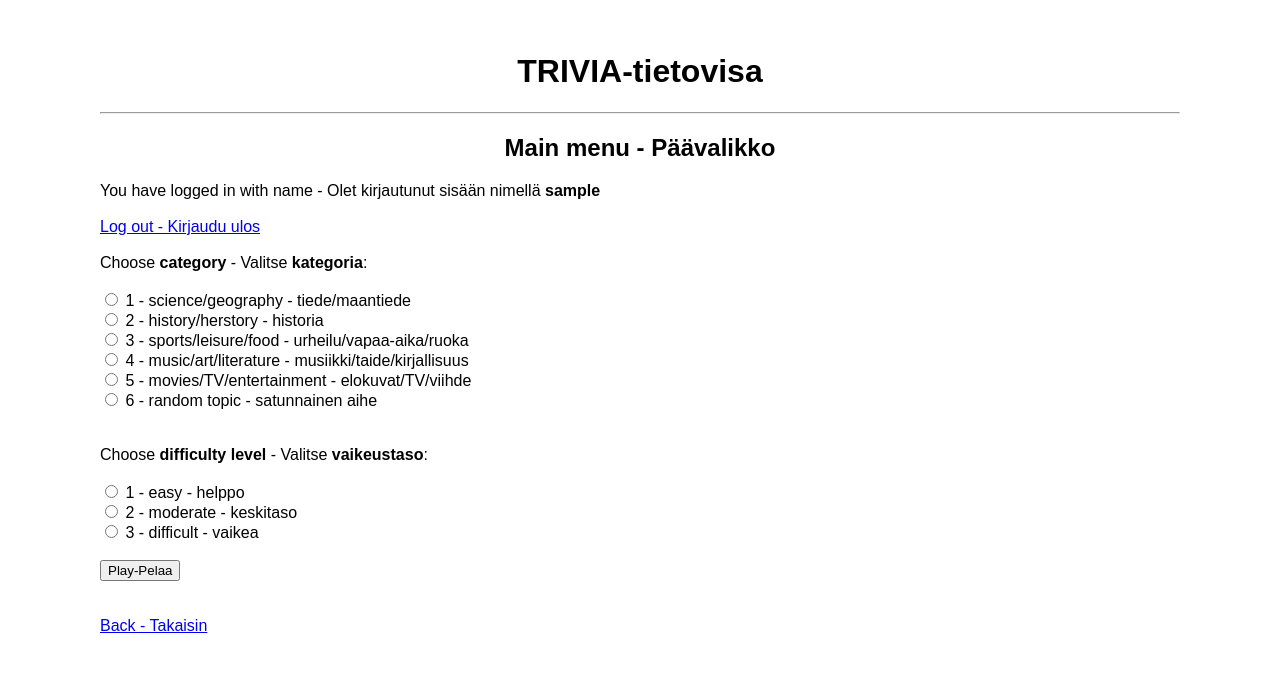
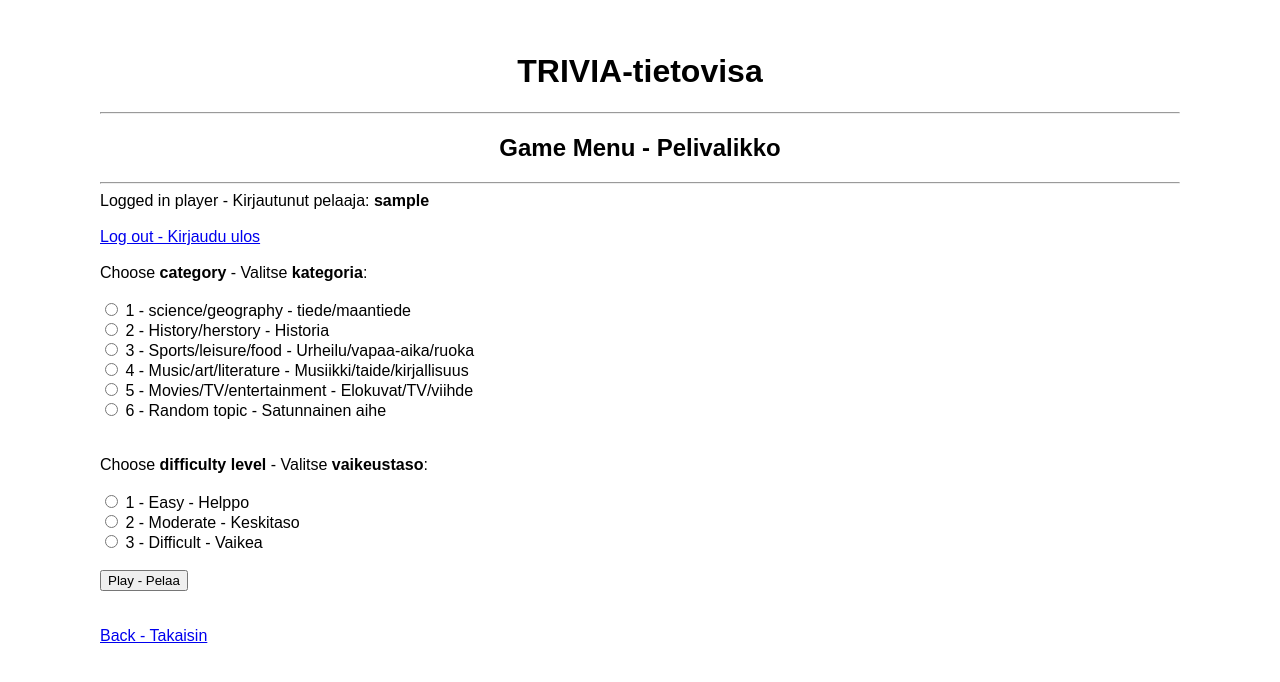
Before and after one commit to a-bzzzz/trivia, a Flask app: page /menu in a window 1280 px wide. Shown: the top 682 px of the page. Run offline with Flask 3, Linux system fonts and the light colour scheme; the visitor is signed in with stand-in values (Sample User, id 1).

Commit message:
menu.html: small fixes, not functional

```diff
--- a/templates/menu.html
+++ b/templates/menu.html
@@ -2,10 +2,11 @@
 {% extends "layout.html" %}
 {% block content %}
 
-<h2>Main menu - Päävalikko</h2>
+<h2>Game Menu - Pelivalikko</h2>
 
+<hr>
 {% if session.user_id %}
-You have logged in with name - Olet kirjautunut sisään nimellä <b>{{ session.user_name }}</b><br>
+Logged in player - Kirjautunut pelaaja: <b>{{ session.user_name }}</b><br>
 <br>
 <a href="/logout">Log out - Kirjaudu ulos</a>
 {% else %}
@@ -18,20 +19,20 @@ You have not logged in - Et ole kirjautunut sisään: <a href="/login">Log in -
 Choose <b>category</b> - Valitse <b>kategoria</b>:<br>
 <br>
 <input type="radio" name="cat" value=1 required="required"> 1 - science/geography - tiede/maantiede<br>
-<input type="radio" name="cat" value=2> 2 - history/herstory          - historia<br>
-<input type="radio" name="cat" value=3> 3 - sports/leisure/food       - urheilu/vapaa-aika/ruoka<br>
-<input type="radio" name="cat" value=4> 4 - music/art/literature      - musiikki/taide/kirjallisuus<br>
-<input type="radio" name="cat" value=5> 5 - movies/TV/entertainment   - elokuvat/TV/viihde<br>
-<input type="radio" name="cat" value=6> 6 - random topic              - satunnainen aihe<br>
+<input type="radio" name="cat" value=2> 2 - History/herstory          - Historia<br>
+<input type="radio" name="cat" value=3> 3 - Sports/leisure/food       - Urheilu/vapaa-aika/ruoka<br>
+<input type="radio" name="cat" value=4> 4 - Music/art/literature      - Musiikki/taide/kirjallisuus<br>
+<input type="radio" name="cat" value=5> 5 - Movies/TV/entertainment   - Elokuvat/TV/viihde<br>
+<input type="radio" name="cat" value=6> 6 - Random topic              - Satunnainen aihe<br>
 <br>
 <br>
 Choose <b>difficulty level</b> - Valitse <b>vaikeustaso</b>:<br>
 <br>
-<input type="radio" name="lev" value=1 required="required"> 1 - easy - helppo<br>
-<input type="radio" name="lev" value=2> 2 - moderate  - keskitaso<br>
-<input type="radio" name="lev" value=3> 3 - difficult - vaikea<br>
+<input type="radio" name="lev" value=1 required="required"> 1 - Easy - Helppo<br>
+<input type="radio" name="lev" value=2> 2 - Moderate  - Keskitaso<br>
+<input type="radio" name="lev" value=3> 3 - Difficult - Vaikea<br>
 <br>
-<input type="submit" value="Play-Pelaa">
+<input type="submit" value="Play - Pelaa">
 </form>
 <br>
 <br>
```
